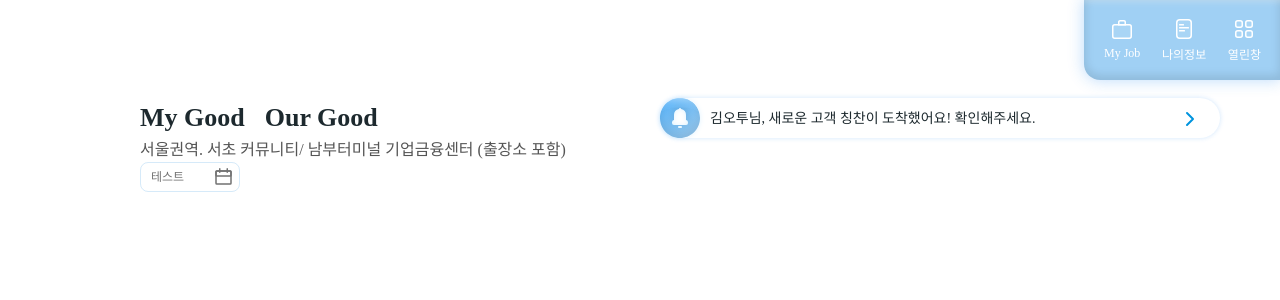
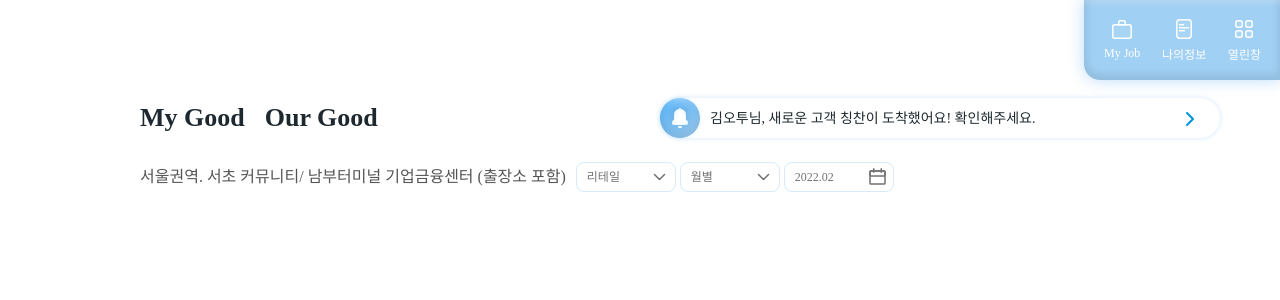
Before and after one commit to csdp0106o2ux/sinhanProject, a React (Create React App) app: page / in a window 1280 px wide. Shown: the top 300 px of the page. Built offline with nearby package versions, Linux system fonts and the light colour scheme.

Commit message:
feat: add dummyData inside GoodTab1 jsx page

```diff
--- a/src/components/dropDown/DropDown.jsx
+++ b/src/components/dropDown/DropDown.jsx
@@ -5,6 +5,7 @@ import { ReactComponent as UnderArrow } from '../../assets/icons/dropDownUnderAr
 import { ReactComponent as Calender } from '../../assets/icons/dropDownCalender.svg';
 
 const Container = styled.div`
+    margin-right: ${(props) => (props.margin ? '4px' : '0px')};
     padding: 6px 0 6px 10px;
     width: ${(props) => props.width}px;
     height: 30px;
@@ -28,7 +29,7 @@ const Title = styled.span`
 
 const DropDown = (props) => {
     return (
-        <Container width={props.width}>
+        <Container width={props.width} margin={props.margin}>
             <Title>{props.title}</Title>
             {props.calender ? <Calender /> : <UnderArrow />}
         </Container>
--- a/src/pages/goodTab1/components/style.jsx
+++ b/src/pages/goodTab1/components/style.jsx
@@ -7,6 +7,7 @@ const Container = styled.div`
 `;
 
 const BoardTitleWrap = styled.div`
+    margin-bottom: 24px;
     display: flex;
     justify-content: space-between;
 `;
@@ -55,7 +56,14 @@ const IconWrap = styled.div`
     left: -5px;
 `;
 
+const DropDownWrap = styled.div`
+    margin-bottom: 42px;
+    display: flex;
+    align-items: center;
+`;
+
 const DropDownText = styled.span`
+    margin-right: 10px;
     font-family: NanumSquareOTFB;
     font-size: 16px;
     font-weight: normal;
@@ -66,4 +74,4 @@ const DropDownText = styled.span`
     color: ${(props) => props.theme.dimGray};
 `;
 
-export { Container, BoardTitleWrap, FlexWrap, BoardTitle, BannerWrap, BannerText, IconWrap, DropDownText };
+export { Container, BoardTitleWrap, FlexWrap, BoardTitle, BannerWrap, BannerText, IconWrap, DropDownWrap, DropDownText };
--- a/src/pages/goodTab1/index.jsx
+++ b/src/pages/goodTab1/index.jsx
@@ -1,11 +1,35 @@
-import React from 'react';
+import React, { useEffect, useState } from 'react';
 
+import DropDown from '../../components/dropDown/DropDown';
 import { ReactComponent as BlueSideArrow } from '../../assets/icons/blueSideArrow.svg';
 import { ReactComponent as Notification } from '../../assets/icons/combinedShape.svg';
-import { Container, BoardTitleWrap, FlexWrap, BoardTitle, BannerWrap, BannerText, IconWrap, DropDownText } from './components/style';
-import DropDown from '../../components/dropDown/DropDown';
+import { Container, BoardTitleWrap, FlexWrap, BoardTitle, BannerWrap, BannerText, IconWrap, DropDownWrap, DropDownText } from './components/style';
 
 const GoodTab1 = () => {
+    const [dropDown, setDropDown] = useState([]);
+
+    useEffect(() => {
+        setDropDown(dummyData);
+    }, []);
+
+    const dummyData = [
+        {
+            id: 0,
+            width: 100,
+            title: '리테일',
+        },
+        {
+            id: 1,
+            width: 100,
+            title: '월별',
+        },
+        {
+            id: 2,
+            width: 110,
+            title: '2022.02',
+        },
+    ];
+
     return (
         <Container>
             <BoardTitleWrap>
@@ -22,8 +46,12 @@ const GoodTab1 = () => {
                     <BlueSideArrow />
                 </BannerWrap>
             </BoardTitleWrap>
-            <DropDownText>서울권역. 서초 커뮤니티/ 남부터미널 기업금융센터 (출장소 포함)</DropDownText>
-            <DropDown width="100" title="테스트" calender />
+            <DropDownWrap>
+                <DropDownText>서울권역. 서초 커뮤니티/ 남부터미널 기업금융센터 (출장소 포함)</DropDownText>
+                {dropDown?.map((item) => (
+                    <DropDown key={item.id} width={item.width} title={item.title} calender={item.id === 2} margin={item.id !== 2} />
+                ))}
+            </DropDownWrap>
         </Container>
     );
 };
```
